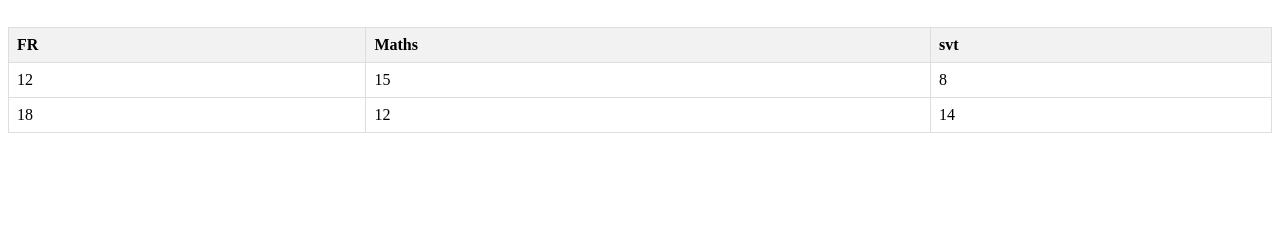
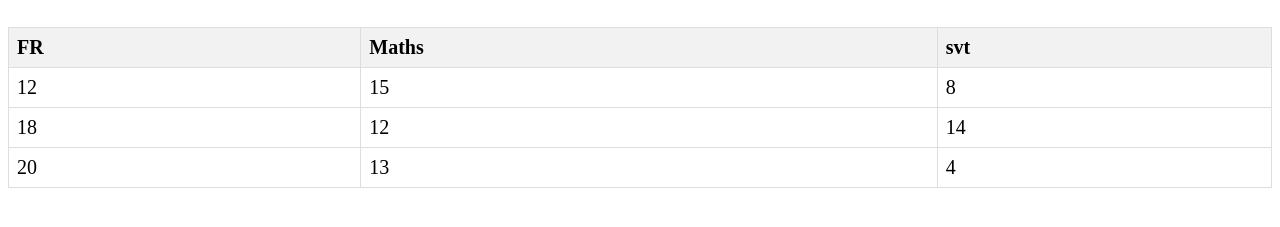
Before and after one commit to 1HassanAbdiG/tableauTestIA, a plain HTML site: page index.html in a window 1280 px wide. Shown: the part 39-266 px from the top of the page. Drawn offline with Linux system fonts and the light colour scheme.

Commit message:
3em commit

```diff
--- a/index.html
+++ b/index.html
@@ -1,36 +1,17 @@
 <!DOCTYPE html>
 <html lang="en">
+
 <head>
     <meta charset="UTF-8">
     <meta name="viewport" content="width=device-width, initial-scale=1.0">
+    <link rel="stylesheet" href="\style.css">
     <title>Document</title>
 
     <style>
-        /* Style pour les images */
-        img {
-            width: 200px; /* Ajustez la largeur selon vos besoins */
-            height: auto; /* Assurez-vous que l'aspect ratio est préservé */
-            margin: 10px; /* Ajoute une marge autour des images */
-        }
 
-        /* Style pour le tableau */
-        table {
-            width: 100%;
-            border-collapse: collapse;
-            margin-top: 20px; /* Ajoute un espace au-dessus du tableau */
-        }
-
-        th, td {
-            border: 1px solid #dddddd;
-            text-align: left;
-            padding: 8px;
-        }
-
-        th {
-            background-color: #f2f2f2;
-        }
     </style>
 </head>
+
 <body>
 
     <!-- Première image -->
@@ -59,9 +40,15 @@
                 <td>12</td>
                 <td>14</td>
             </tr>
+            <tr>
+                <td>20</td>
+                <td>13</td>
+                <td>4</td>
+            </tr>
             <!-- Ajoutez d'autres lignes selon vos besoins -->
         </tbody>
     </table>
 
 </body>
+
 </html>
--- /dev/null
+++ b/style.css
@@ -0,0 +1,29 @@
+  /* Style pour les images */
+  img {
+      width: 200px;
+      /* Ajustez la largeur selon vos besoins */
+      height: auto;
+      /* Assurez-vous que l'aspect ratio est préservé */
+      margin: 10px;
+      /* Ajoute une marge autour des images */
+  }
+
+  /* Style pour le tableau */
+  table {
+      width: 100%;
+      border-collapse: collapse;
+      margin-top: 20px;
+      /* Ajoute un espace au-dessus du tableau */
+  }
+
+  th,
+  td {
+      font-size: 20px;
+      border: 1px solid #dddddd;
+      text-align: left;
+      padding: 8px;
+  }
+
+  th {
+      background-color: #f2f2f2;
+  }
```
